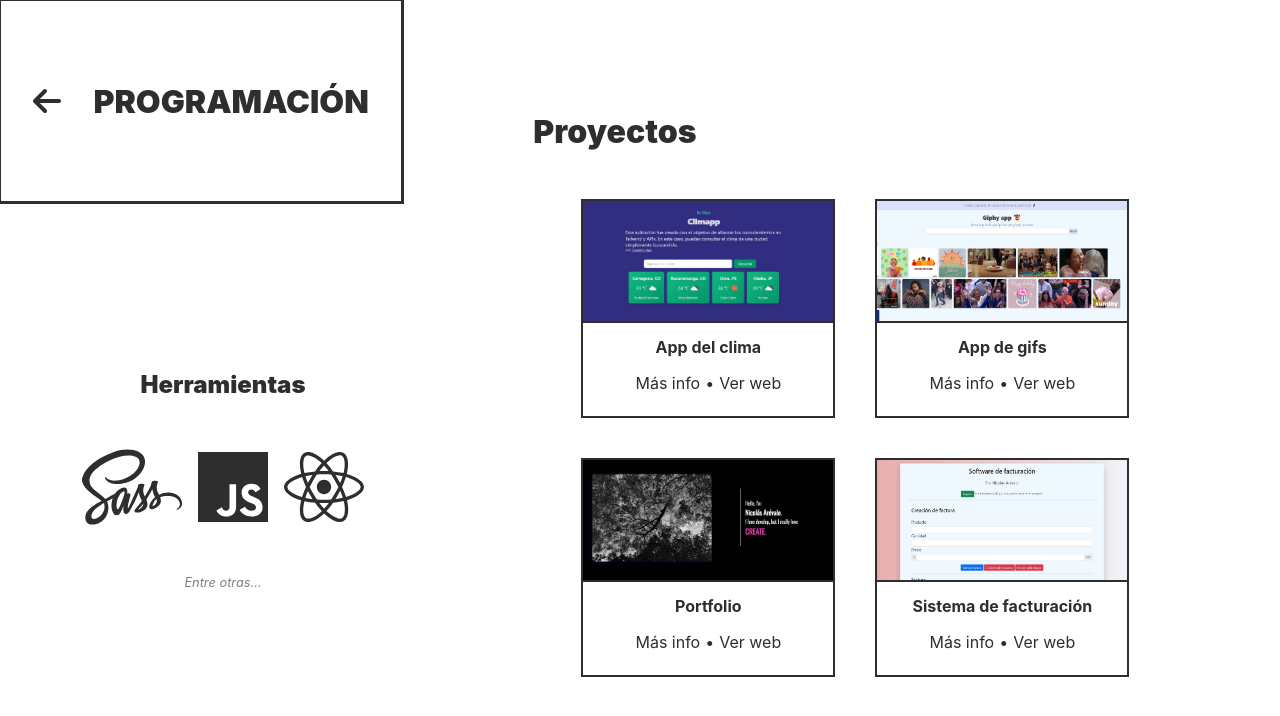
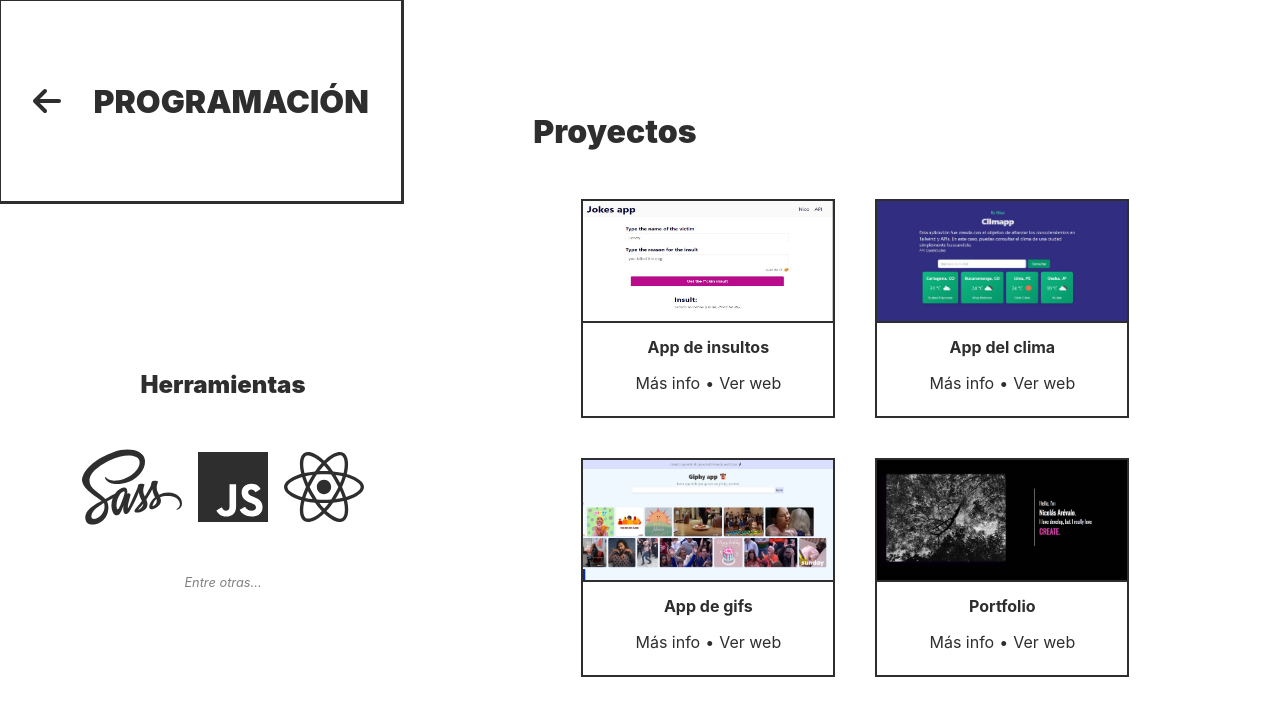
Before and after one commit to NicolasArevalo/lunago, a React (Create React App) app: page /programacion in a window 1280 px wide. Shown: the top 716 px of the page. Built offline with nearby package versions, Linux system fonts and the light colour scheme.

Commit message:
Add: adding new proyect (jokes) and commented the explounas one

```diff
--- a/src/assets/links.js
+++ b/src/assets/links.js
@@ -13,7 +13,7 @@ const links = {
     stressed: 'https://www.youtube.com/watch?v=ufnH9CAGcQs',
     believer: 'https://www.youtube.com/watch?v=hTv6dQF4BI4',
     maquiavelico: 'https://www.youtube.com/watch?v=H1jGtdc8FnE',
-    proyectos: 'https://n9.cl/nicoproyectos',
+    proyectos: 'https://nicolasarevalo.notion.site/Proyectos-e3b2ae83a6e04d52b4060542f14827f2',
     diseno: 'https://n9.cl/nicodiseno'
 }
 export default links;
--- a/src/components/programacion/Programacion.jsx
+++ b/src/components/programacion/Programacion.jsx
@@ -8,6 +8,7 @@ import './Programacion.scss'
 import links from './../../assets/links'
 
 /* Imágenes */
+import jokes from '../../assets/jokes.jpeg'
 import climapp from '../../assets/climapp.jpg'
 import gifsImg from '../../assets/appGifs.jpg'
 import webAnteriorImg from '../../assets/portfoliomio.jpg'
@@ -42,10 +43,26 @@ const Programacion = () => {
               <p>App del clima </p>
             </div>
           </a> */}
-          <Card name="App del clima" source={climapp} link={links.proyectos+'#e3fc81a59c61459abb24b693919365b3'} link_web={'https://nicolasarevalo.github.io/climapp'}/>
-          <Card name="App de gifs" source={gifsImg} link={links.proyectos+'#e3fc81a59c61459abb24b693919365b3'} link_web={'https://nicolasarevalo.github.io/giphy-app'}/>
-          <Card name="Portfolio" source={webAnteriorImg} link={links.proyectos+'#e3fc81a59c61459abb24b693919365b3'} link_web={'https://nicolas-arevalo.netlify.app'}/>
-          <Card name="Sistema de facturación" source={sisFactuImg} link={links.proyectos+'#e3fc81a59c61459abb24b693919365b3'} link_web={'https://nicolasarevalo.github.io/sisFacturacion'}/>
+          <Card name="App de insultos" source={jokes}
+          link={links.proyectos+'#d42c95250bb543d1b4e4405e190988fe'}
+          link_web={'https://jokes-na.vercel.app'}/>
+
+          <Card name="App del clima" source={climapp}
+          link={links.proyectos+'#c07349267b9d4e3bb543f07dfc7fc5d6'}
+          link_web={'https://nicolasarevalo.github.io/climapp'}/>
+
+          <Card name="App de gifs" source={gifsImg}
+          link={links.proyectos+'#9dd934ef707c4e7696a58304b658c931'}
+          link_web={'https://nicolasarevalo.github.io/giphy-app'}/>
+
+          <Card name="Portfolio" source={webAnteriorImg}
+          link={links.proyectos+'#79c68b5f49bf42f894ea48e991d843a6'}
+          link_web={'https://nicolas-arevalo.netlify.app'}/>
+
+          {/* <Card name="Sistema de facturación" source={sisFactuImg}
+          link={links.proyectos+'#e3fc81a59c61459abb24b693919365b3'}
+          link_web={'https://nicolasarevalo.github.io/sisFacturacion'}/> */}
+
         </div>
 
       </div>
```
Also changed, not shown: src/assets/jokes.jpeg (added).
